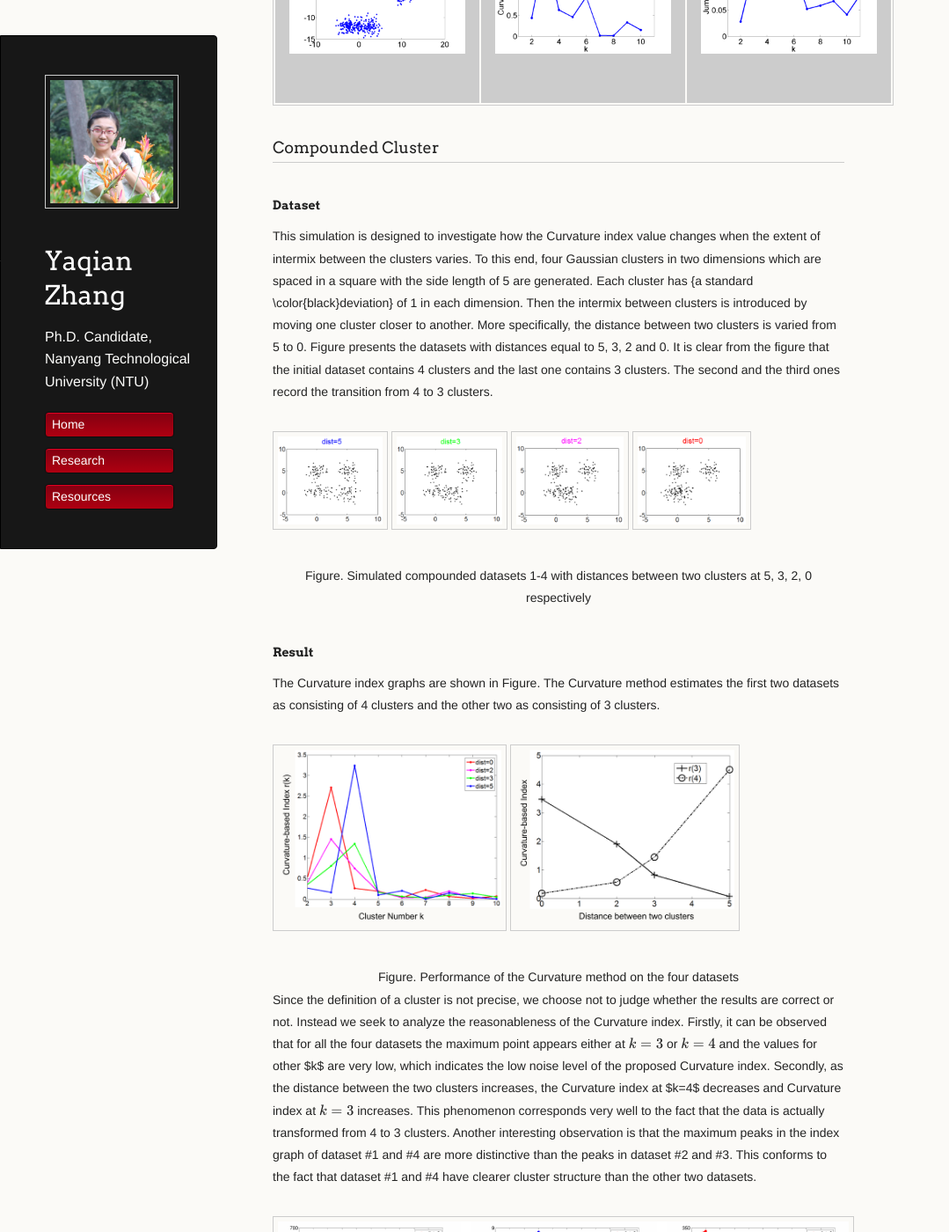
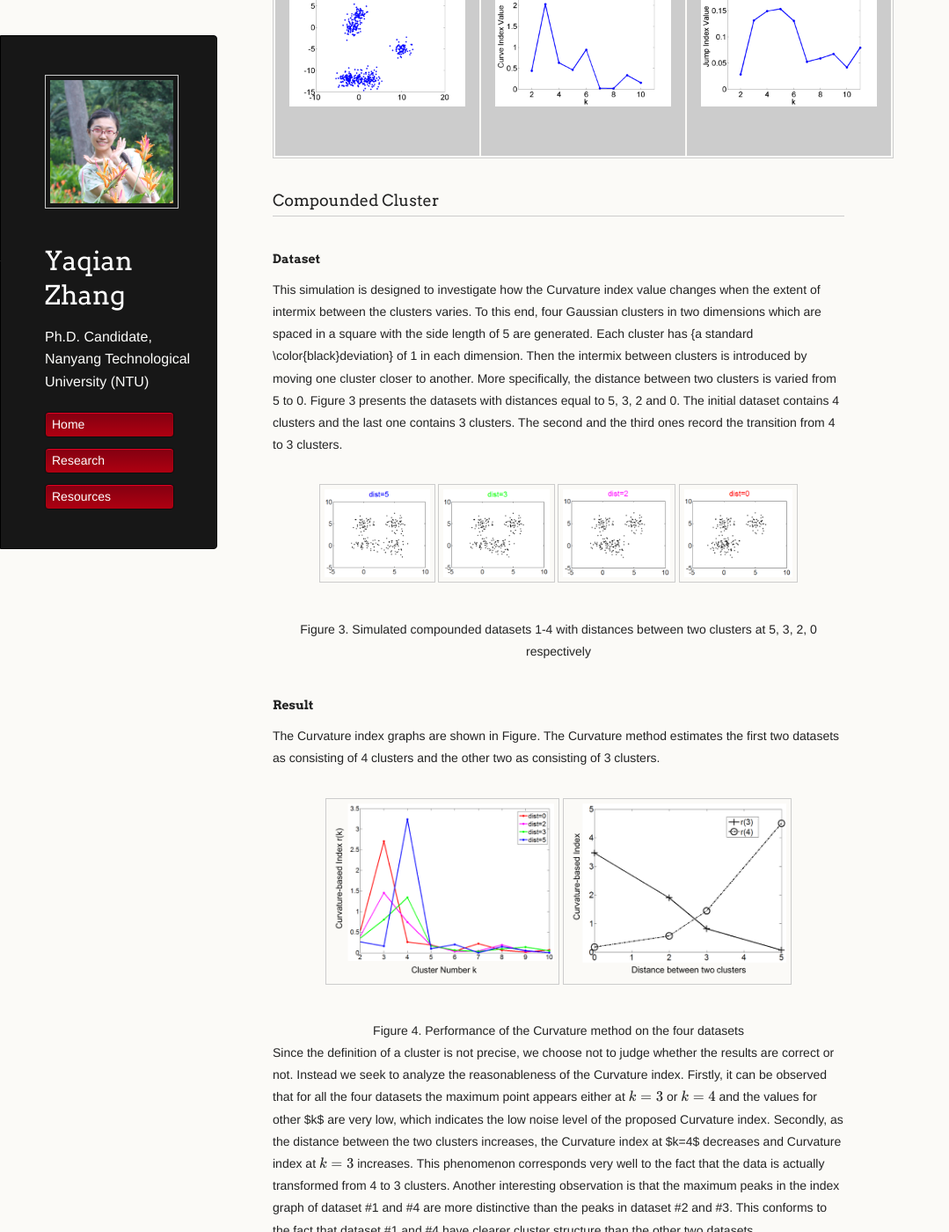
Before and after one commit to YaqianZhang/yaqianzhang.github.io, a Jekyll site: the page built from _posts/2017-05-16-determining-the-number-of-clusters.md, in a window 1280 px wide and 1400 px high, scrolled down 4216 px. Shown: the whole window at 88% size, without its empty margins (0-1079 px from the left). Built offline with Jekyll 4.4.1, drawn with Linux system fonts in a browser that asks for light colours; formulas are drawn with MathJax 3; some of the changed text lies outside the part shown.

Commit message:
Update 2017-05-16-determining-the-number-of-clusters.md

```diff
--- a/_posts/2017-05-16-determining-the-number-of-clusters.md
+++ b/_posts/2017-05-16-determining-the-number-of-clusters.md
@@ -25,7 +25,7 @@ One can then examine the characteristics of such an evaluation graph to determin
 <img src="/images/curvature_pic/fig1_2.png"  height="200" />
 <img src="/images/curvature_pic/fig1_3.png"  height="200" />
 <img src="/images/curvature_pic/fig1_4.png"  height="200" />
-<figcaption style=" text-align: center">Figure. Visual inspection of the knee in the evaluation graph.</figcaption>
+<figcaption style=" text-align: center">Figure 1. Visual inspection of the knee in the evaluation graph.</figcaption>
 </figure>
 
 The evaluation graph is monotonically decreasing as the within-cluster variance will decline as the cluster number $k$ increases. However, the decrease in the within-cluster variance would become much smaller when $k$ surpasses the true cluster number, as after this point creating more clusters only lead to partitions within groups rather than between groups. Therefore, one can visually inspect the _knee_ of the evaluation curve which corresponds to the correct number of cluster.
@@ -36,11 +36,11 @@ The evaluation graph is monotonically decreasing as the within-cluster variance
 However, determining the _knee_ position of the evaluation curve is actually a non-trivial problem. The visual inspection method is ambiguous especially when there is a high degree of intermix between the clusters. In order to reduce the ambiguity stemming from the process of visual inspection an idea is to use the curvature information of the evaluation graph. In mathematics, curvature is the amount by which a geometric object deviates from being flat, or straight in the case of a line. So the \textit{knee} in the graph should correspond to the point with the maximum curvature. For a curve explicitly given as $y=f(x)$ , the curvature is defined as:
 $$\kappa=\frac{|y''|}{(1+{y'}^2)^{\frac{3}{2}}}$$
 
-As an example,  this curvature method is applied to a real-world dataset (Seed from UCI). The within-cluster variance and the corresponding curvature graph are presented in the figures below. The true cluster number (equal to 3) corresponds to the maximum curvature point.
-<figure>
+As an example,  this curvature method is applied to a real-world dataset (Seed from UCI). The within-cluster variance and the corresponding curvature graph are presented in Figure 2. The true cluster number (equal to 3) corresponds to the maximum curvature point.
+<figure style="text-align:center">
 <img src="/images/curvature_pic/fig2-1.PNG"  height="200" />
 <img src="/images/curvature_pic/fig2_2.png"  height="200" />
-<figcaption style=" text-align: center">Figure. Dataset Seed with real class number equal to 3: (a) Scaled cost function of $k$-Means; (b) Curvature of the scaled cost function.</figcaption>
+<figcaption style=" text-align: center">Figure 2. Dataset Seed with real class number equal to 3: (a) Scaled cost function of $k$-Means; (b) Curvature of the scaled cost function.</figcaption>
 	</figure>
 
 ### Rescale Problem
@@ -85,30 +85,30 @@ The proposed curvature-based method was compared with 6 other well-known approac
 
 ### Compounded Cluster
 #### Dataset
-This simulation is designed to investigate how the Curvature index value changes when the extent of intermix between the clusters varies. To this end, four Gaussian clusters in two dimensions which are spaced in a square with the side length of 5 are generated. Each cluster has {a standard \color{black}deviation} of 1 in each dimension. Then the intermix between clusters is introduced by moving one cluster closer to another. More specifically, the distance between two clusters is varied from 5 to 0. Figure  presents the datasets with distances equal to 5, 3, 2 and 0. It is clear from the figure that the initial dataset contains 4 clusters and the last one contains 3 clusters. The second and the third ones record the transition from 4 to 3 clusters.
-<figure>
+This simulation is designed to investigate how the Curvature index value changes when the extent of intermix between the clusters varies. To this end, four Gaussian clusters in two dimensions which are spaced in a square with the side length of 5 are generated. Each cluster has {a standard \color{black}deviation} of 1 in each dimension. Then the intermix between clusters is introduced by moving one cluster closer to another. More specifically, the distance between two clusters is varied from 5 to 0. Figure 3  presents the datasets with distances equal to 5, 3, 2 and 0. The initial dataset contains 4 clusters and the last one contains 3 clusters. The second and the third ones record the transition from 4 to 3 clusters.
+<figure style="text-align:center">
 <img src="/images/curvature_pic/intermix1.png"  height="100" />
 <img src="/images/curvature_pic/intermix2.png"  height="100" />
 <img src="/images/curvature_pic/intermix3.png"  height="100" />
 <img src="/images/curvature_pic/intermix4.png"  height="100" />
-<figcaption style=" text-align: center">Figure. Simulated compounded datasets 1-4 with distances between two clusters at 5, 3, 2, 0 respectively</figcaption>
+<figcaption style=" text-align: center">Figure 3. Simulated compounded datasets 1-4 with distances between two clusters at 5, 3, 2, 0 respectively</figcaption>
 </figure>
 
 #### Result
 
 The Curvature index graphs are shown in Figure. The Curvature method estimates the first two datasets as consisting of 4 clusters and the other two as consisting of 3 clusters.
 
-<figure>
+<figure style="text-align:center">
 <img src="/images/curvature_pic/figure8_1.png"  height="200" />
 <img src="/images/curvature_pic/figure8_2.png"  height="200" />
-<figcaption style=" text-align: center">Figure. Performance of the Curvature method on the four datasets</figcaption>
+<figcaption style=" text-align: center">Figure 4. Performance of the Curvature method on the four datasets</figcaption>
 </figure>
 
 Since the definition of a cluster is not precise, we choose not to judge whether the results are correct or not. Instead we seek to analyze the reasonableness of the Curvature index. Firstly, it can be observed that for all the four datasets the maximum point appears either at $$k=3$$ or $$k=4$$ and the values for other $k$ are very low, which indicates the low noise level of the proposed Curvature index. Secondly, as the distance between the two clusters increases, the Curvature index at $k=4$ decreases and Curvature index at $$k=3$$ increases. This phenomenon corresponds very well to the fact that the data is actually transformed from 4 to 3 clusters. Another interesting observation is that the maximum peaks in the index graph of dataset #1 and #4 are more distinctive than the peaks in dataset #2 and #3. This conforms to the fact that dataset #1 and #4 have clearer cluster structure than the other two datasets.
 
-<figure>
+<figure style="text-align:center">
 <img src="/images/compounded_res.png"  height="400" />
-<figcaption style=" text-align: center">Figure. Performance of 6 comparative approaches on the four datasets</figcaption>
+<figcaption style=" text-align: center">Figure 5. Performance of 6 comparative approaches on the four datasets</figcaption>
 </figure>
 
-The performance of the 6 existing approaches on the four datasets are shown in Figure. It can be seen that the maximum points generally appear either at $$k=3$$ or $$k=4$$ in the evaluation graphs of CH, KL, Hartigan, Gap and Jump methods. However, in the case of CH, Hartigan and Gap plots, these peaks are not obvious. Similar to the Curvature method, KL and Jump plots also have distinctive peaks at $$k=3$$ and $$k=4$$, but these two methods have much higher noise level than the Curvature method, because the index values are not properly penalized in these approaches for $$k > 4$$. Based on the above results and analysis, we conclude that the Curvature index behaves reasonably and proportionally to increasing intermixing among the clusters.
+The performance of the 6 existing approaches on the four datasets are shown in Figure 5. It can be seen that the maximum points generally appear either at $$k=3$$ or $$k=4$$ in the evaluation graphs of CH, KL, Hartigan, Gap and Jump methods. However, in the case of CH, Hartigan and Gap plots, these peaks are not obvious. Similar to the Curvature method, KL and Jump plots also have distinctive peaks at $$k=3$$ and $$k=4$$, but these two methods have much higher noise level than the Curvature method, because the index values are not properly penalized in these approaches for $$k > 4$$. Based on the above results and analysis, we conclude that the Curvature index behaves reasonably and proportionally to increasing intermixing among the clusters.
```
Also changed, not shown: other parts of _posts/2017-05-16-determining-the-number-of-clusters.md (+1 -1 lines).
